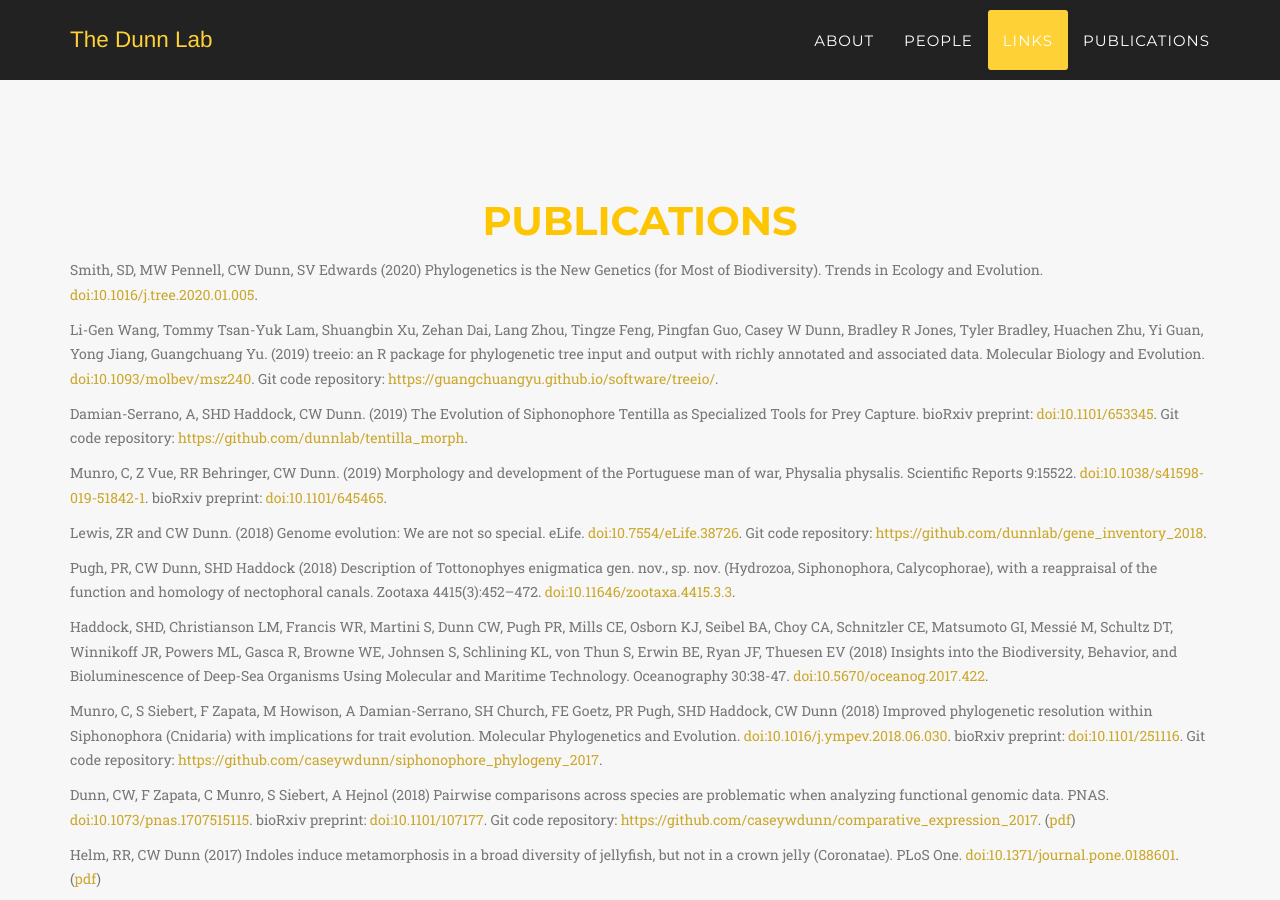
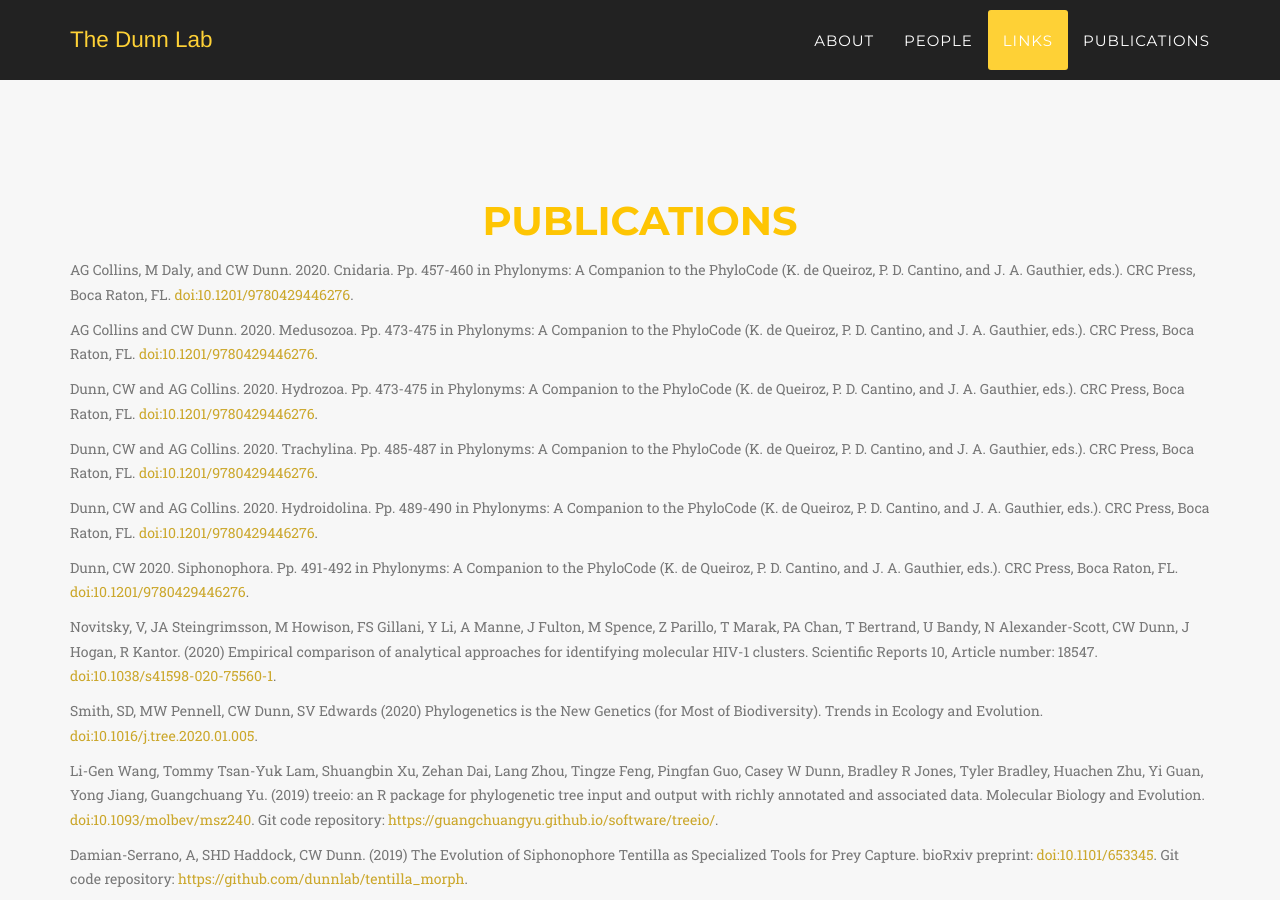
Before and after one commit to caseywdunn/caseywdunn.github.io, a Jekyll site: the page built from index.html, in a window 1280 px wide and 900 px high, scrolled down 8944 px. Built offline with Jekyll 4.4.1, drawn with Linux system fonts in a browser that asks for light colours; some web fonts are replaced.

Commit message:
added manuscripts

```diff
--- a/_includes/publications.html
+++ b/_includes/publications.html
@@ -6,6 +6,40 @@
                     <h2 class="section-heading">Publications</h2>
                 </div>
             </div>
+
+<div class="box"><div class="box-title"></div><div class="box-body">
+<p class="text-muted">AG Collins, M Daly, and CW Dunn. 2020. Cnidaria. Pp. 457-460 in Phylonyms: A Companion to the PhyloCode (K. de Queiroz, P. D. Cantino, and J. A. Gauthier, eds.). CRC Press, Boca Raton, FL.
+<a href="https://doi.org/10.1201/9780429446276">doi:10.1201/9780429446276</a>. </p>
+</div><div class="box-footer"> </div></div>
+
+<div class="box"><div class="box-title"></div><div class="box-body">
+<p class="text-muted">AG Collins and CW Dunn. 2020. Medusozoa. Pp. 473-475 in Phylonyms: A Companion to the PhyloCode (K. de Queiroz, P. D. Cantino, and J. A. Gauthier, eds.). CRC Press, Boca Raton, FL.
+ <a href="https://doi.org/10.1201/9780429446276">doi:10.1201/9780429446276</a>. </p>
+</div><div class="box-footer"> </div></div>
+
+<div class="box"><div class="box-title"></div><div class="box-body">
+<p class="text-muted">Dunn, CW and AG Collins. 2020. Hydrozoa. Pp. 473-475 in Phylonyms: A Companion to the PhyloCode (K. de Queiroz, P. D. Cantino, and J. A. Gauthier, eds.). CRC Press, Boca Raton, FL.
+ <a href="https://doi.org/10.1201/9780429446276">doi:10.1201/9780429446276</a>. </p>
+</div><div class="box-footer"> </div></div>
+
+<div class="box"><div class="box-title"></div><div class="box-body">
+<p class="text-muted">Dunn, CW and AG Collins. 2020. Trachylina. Pp. 485-487 in Phylonyms: A Companion to the PhyloCode (K. de Queiroz, P. D. Cantino, and J. A. Gauthier, eds.). CRC Press, Boca Raton, FL.
+ <a href="https://doi.org/10.1201/9780429446276">doi:10.1201/9780429446276</a>. </p>
+</div><div class="box-footer"> </div></div>
+
+<div class="box"><div class="box-title"></div><div class="box-body">
+<p class="text-muted">Dunn, CW and AG Collins. 2020. Hydroidolina. Pp. 489-490 in Phylonyms: A Companion to the PhyloCode (K. de Queiroz, P. D. Cantino, and J. A. Gauthier, eds.). CRC Press, Boca Raton, FL.
+ <a href="https://doi.org/10.1201/9780429446276">doi:10.1201/9780429446276</a>. </p>
+</div><div class="box-footer"> </div></div>
+
+<div class="box"><div class="box-title"></div><div class="box-body">
+<p class="text-muted">Dunn, CW 2020. Siphonophora. Pp. 491-492 in Phylonyms: A Companion to the PhyloCode (K. de Queiroz, P. D. Cantino, and J. A. Gauthier, eds.). CRC Press, Boca Raton, FL.
+ <a href="https://doi.org/10.1201/9780429446276">doi:10.1201/9780429446276</a>. </p>
+</div><div class="box-footer"> </div></div>
+
+<div class="box"><div class="box-title"></div><div class="box-body">
+<p class="text-muted"> Novitsky, V, JA Steingrimsson, M Howison, FS Gillani, Y Li, A Manne, J Fulton, M Spence, Z Parillo, T Marak, PA Chan, T Bertrand, U Bandy, N Alexander-Scott, CW Dunn, J Hogan, R Kantor. (2020) Empirical comparison of analytical approaches for identifying molecular HIV-1 clusters. Scientific Reports 10, Article number: 18547. <a href="https://doi.org/10.1038/s41598-020-75560-1">doi:10.1038/s41598-020-75560-1</a>. </p>
+</div><div class="box-footer"> </div></div>
 
 
 <div class="box"><div class="box-title"></div><div class="box-body">
```
